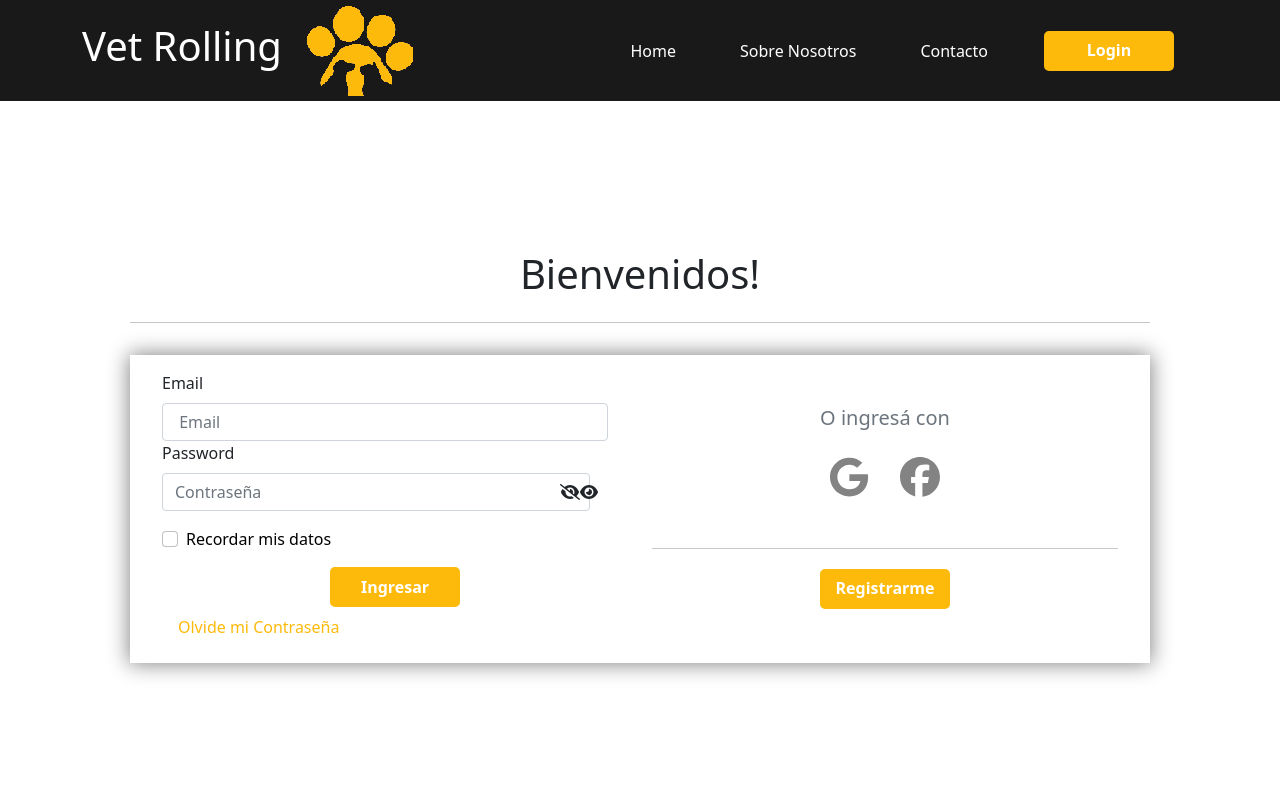
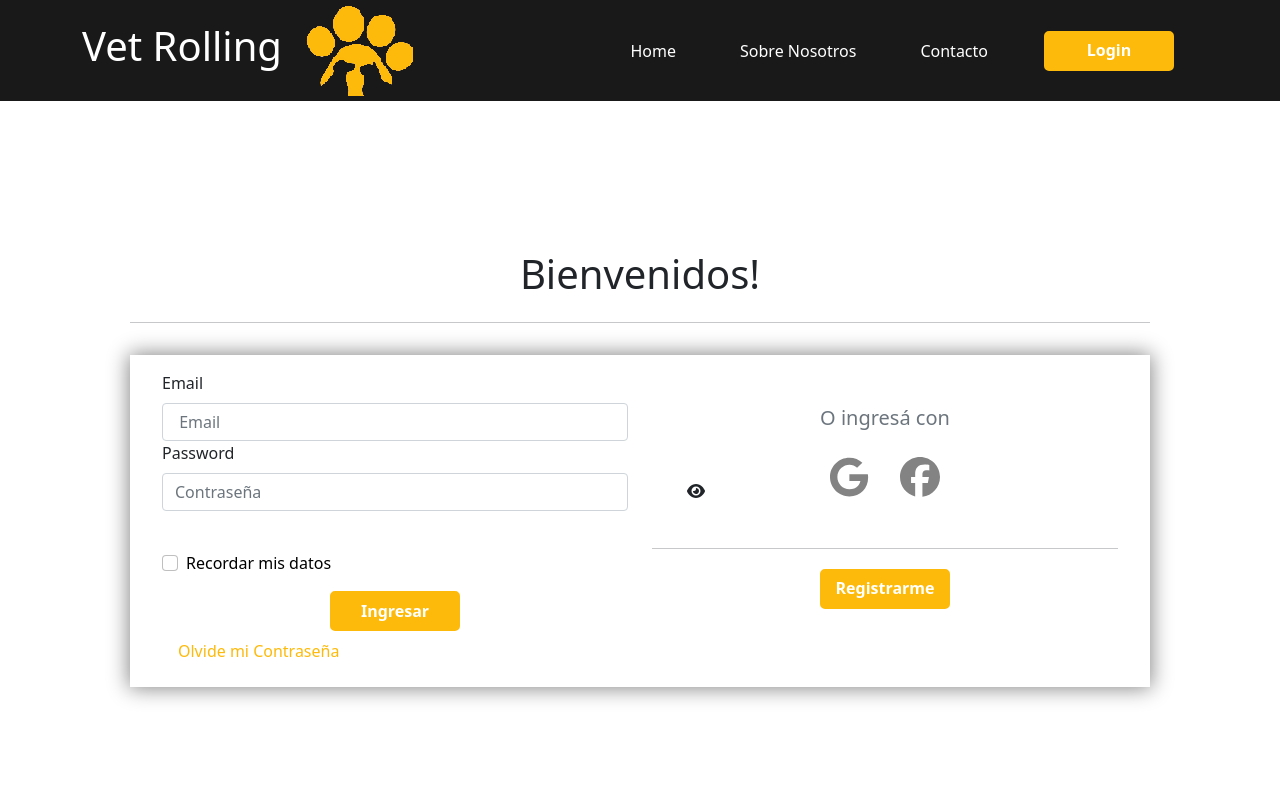
Before and after one commit to TeamRama/VetRolling, a React (Create React App) app: page /login in a window 1280 px wide. Shown: the top 800 px of the page. Built offline with nearby package versions, Linux system fonts and the light colour scheme; no server answers; data requests are answered from the project's data file.

Commit message:
se cambio el ojo de login

```diff
--- a/src/components/views/Login/Ingreso/Ingreso.css
+++ b/src/components/views/Login/Ingreso/Ingreso.css
@@ -71,22 +71,10 @@ cursor: pointer;
 .icon{
 cursor: pointer;
 position: relative;
-top: 11px;
-left: -30px;
+top: -32.5px;
+left: 525px;
 
 }
-
-.iconvisible{
-cursor: pointer;
-position: relative;
-top: 11px;
-left: -30px;
-}
-
-.usuario{
-margin-right: 20px;
-}
-
 .botoningresar{
   text-align: center;
 }
--- a/src/components/views/Login/Ingreso/Ingreso.js
+++ b/src/components/views/Login/Ingreso/Ingreso.js
@@ -26,16 +26,14 @@ const Ingreso = () => {
 
   const handleToggle = () => {
     if (type === 'password') {
-      setIcon(faEyeSlash);
+      setIcon(faEye);
       setType('text');
-      document.getElementById('icon1').style.display = 'none';
-      document.getElementById('icon1').style.display = 'block';
+      /*document.getElementById('icon1').style.display = 'none';*/
 
     } else {
-      setIcon(faEyeSlash);
+      setIcon(faEye);
       setType('password');
-      document.getElementById('icon1').style.display = 'block';
-      document.getElementById('icon1').style.display = 'none';
+
     }
   }
 
@@ -96,9 +94,9 @@ const Ingreso = () => {
                         onChange={({ target }) => setEmail(target.value)}
                         required />
                     </Form.Group>
+                      <div>
                     <Form.Group className="mb-3 Contraseña" controlId="formBasicPassword">
                       <Form.Label>Password</Form.Label>
-                      <div className="contraseña">
                         <Form.Control className='contraseña'
                           type={type}
                           placeholder="Contraseña"
@@ -106,17 +104,13 @@ const Ingreso = () => {
                           required />
                         <FontAwesomeIcon
                           className='icon'
-                          id='icon1'
-                          icon={faEyeSlash}
+                          id='icon'
+                          icon={faEye}
                           onClick={handleToggle}
                            />
-                           <FontAwesomeIcon
-                          className='iconvisible'
-                          icon={faEye}
-                          onClick={handleToggle}
-                          />
+
+                    </Form.Group>
                       </div>
-                    </Form.Group>
                     <Form.Group className="mb-3" controlId="formBasicCheckbox">
                       <Form.Check
                         className='checkboxL'
```
